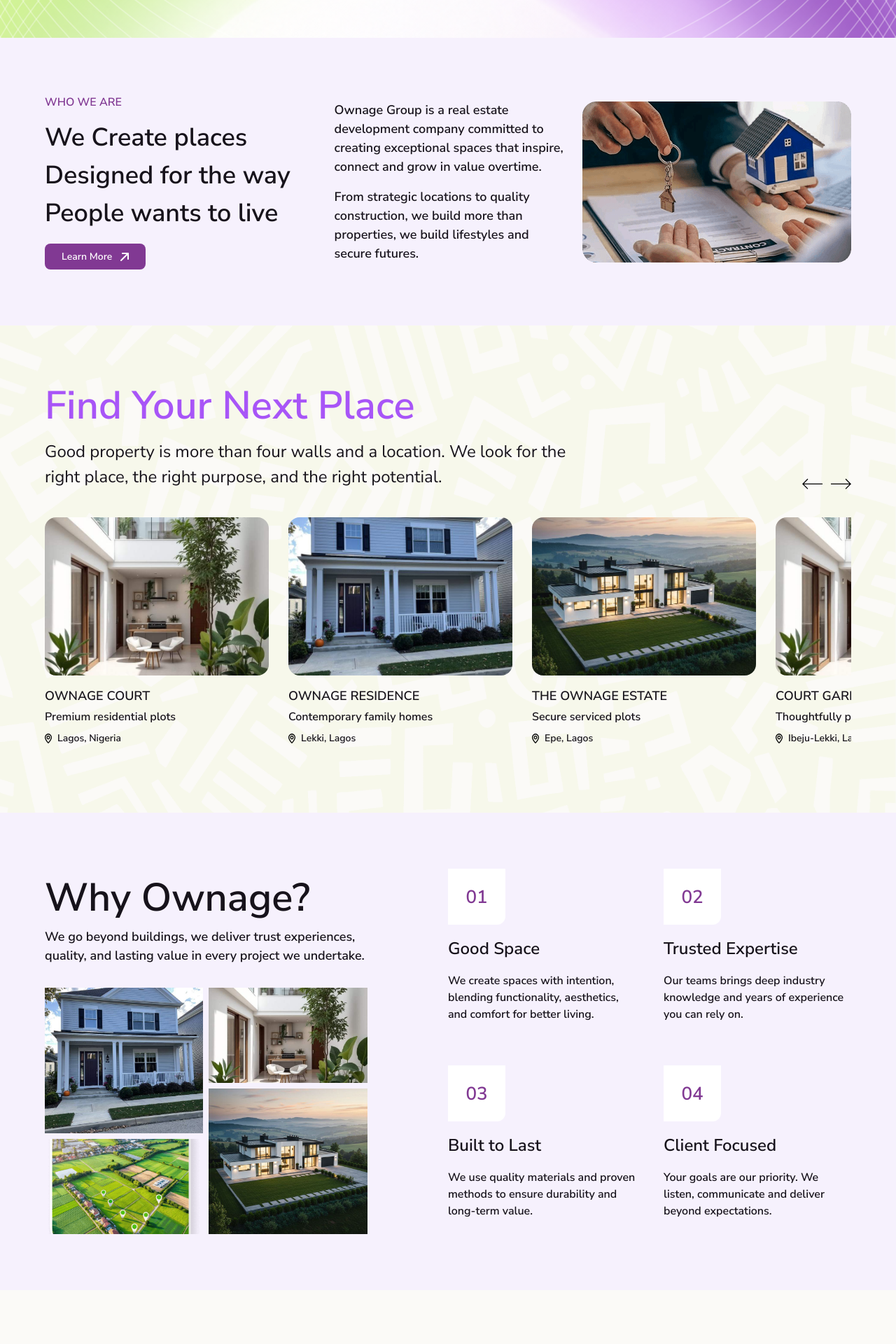
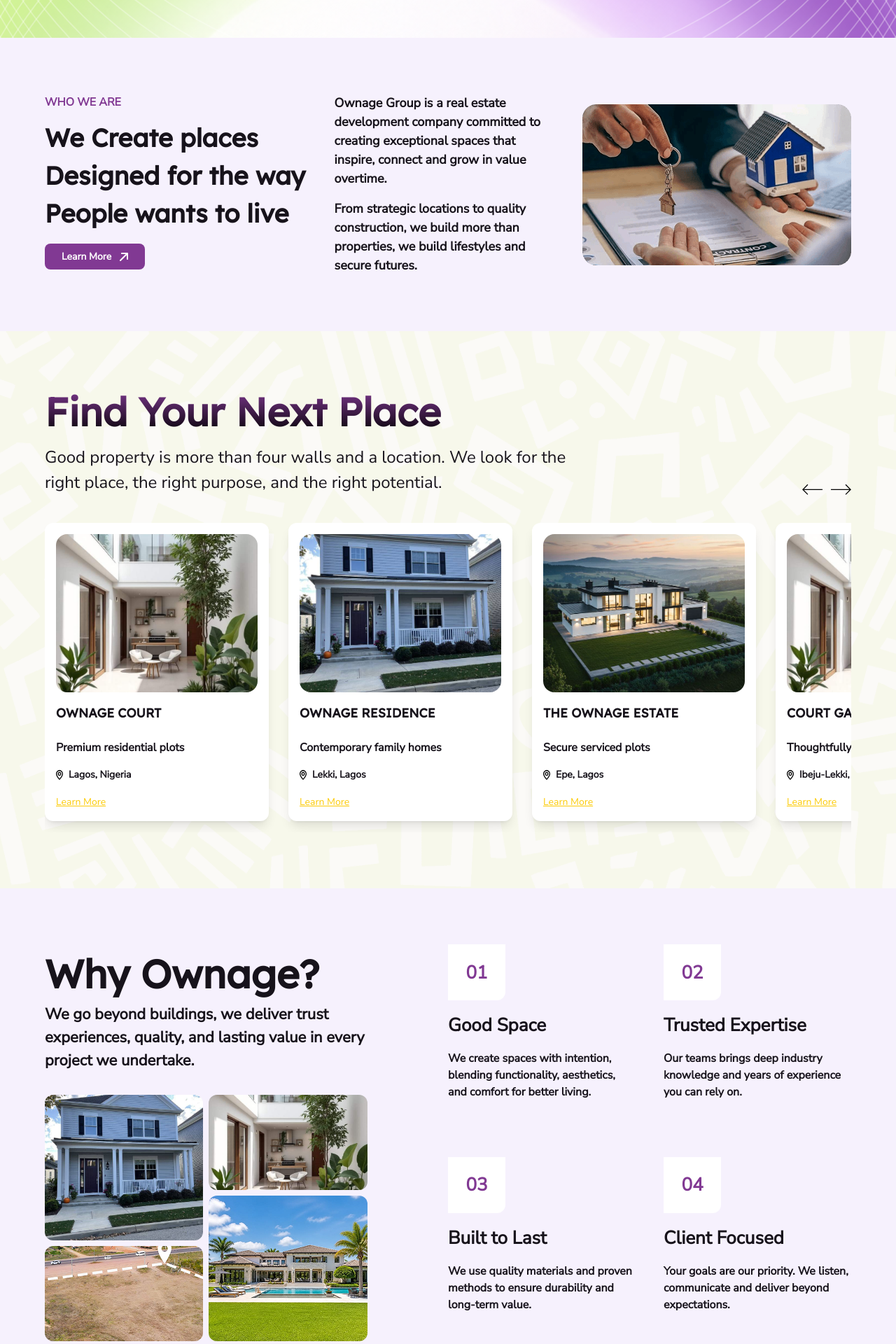
Before and after one commit to Frokesy/ownage, a React (Vite) app: page / in a window 1280 px wide. Shown: the part 900-2820 px from the top of the page at 70% size. Built offline with nearby package versions, Linux system fonts and the light colour scheme; no server answers.

Commit message:
modified homepage

```diff
--- a/src/components/home/Blog.tsx
+++ b/src/components/home/Blog.tsx
@@ -16,10 +16,10 @@ const Blog = () => {
   return (
     <section className="mx-auto w-[90%] max-w-7xl py-14 lg:py-24">
       <div className="flex items-center justify-center">
-        <h2 className="bg-[url('/purple-text-bg.svg')] bg-contain bg-center bg-no-repeat px-3 py-2 text-[36px] font-semibold text-white sm:text-[48px] lg:text-[62px]">
+        <h2 className="bg-[url('/purple-text-bg.svg')] lexend bg-contain bg-center bg-no-repeat px-3 py-2 text-[36px] font-semibold text-white sm:text-[48px] lg:text-[62px]">
           {section?.accent || "Latest"}
         </h2>
-        <h2 className="ml-2 text-[36px] font-semibold sm:text-[48px] lg:ml-3 lg:text-[62px]">
+        <h2 className="ml-2 text-[36px] font-semibold lexend sm:text-[48px] lg:ml-3 lg:text-[62px]">
           {section?.title || "News"}
         </h2>
       </div>
@@ -48,7 +48,7 @@ const Blog = () => {
               />
               <div className="p-5 sm:p-6">
                 <h3
-                  className={`font-bold transition-[font-size] duration-500 ${isActive ? "text-[22px] lg:text-[24px]" : "text-[18px] lg:text-[20px]"}`}
+                  className={`font-bold lexend transition-[font-size] duration-500 ${isActive ? "text-[22px] lg:text-[24px]" : "text-[18px] lg:text-[20px]"}`}
                 >
                   {item.title}
                 </h3>
--- a/src/components/home/Services.tsx
+++ b/src/components/home/Services.tsx
@@ -1,21 +1,73 @@
 import { useRef } from "react";
+import { Link } from "react-router-dom";
 import { LeftArrow, LocationIcon, RightArrow } from "../icons";
 import { findCmsSection, useCmsPage } from "../../context/SiteContentContext";
 
-const fallbackServices: Array<{ name: string; type: string; location: string; image: string; alt?: string }> = [
-  { name: "Ownage Court", type: "Premium residential plots", location: "Lagos, Nigeria", image: "/court.jpg" },
-  { name: "Ownage Residence", type: "Contemporary family homes", location: "Lekki, Lagos", image: "/residence.jpg" },
-  { name: "The Ownage Estate", type: "Secure serviced plots", location: "Epe, Lagos", image: "/estate.jpg" },
-  { name: "Court Gardens", type: "Thoughtfully planned community", location: "Ibeju-Lekki, Lagos", image: "/court.jpg" },
-  { name: "Residence Two", type: "Modern urban residences", location: "Ajah, Lagos", image: "/residence.jpg" },
-  { name: "Estate Park", type: "Land built for lasting value", location: "Lagos, Nigeria", image: "/estate.jpg" },
+const fallbackServices: Array<{
+  name: string;
+  type: string;
+  location: string;
+  image: string;
+  href: string;
+  alt?: string;
+}> = [
+  {
+    name: "Ownage Court",
+    type: "Premium residential plots",
+    location: "Lagos, Nigeria",
+    image: "/court.jpg",
+    href: "/project",
+  },
+  {
+    name: "Ownage Residence",
+    type: "Contemporary family homes",
+    location: "Lekki, Lagos",
+    image: "/residence.jpg",
+    href: "/project",
+  },
+  {
+    name: "The Ownage Estate",
+    type: "Secure serviced plots",
+    location: "Epe, Lagos",
+    image: "/estate.jpg",
+    href: "/project",
+  },
+  {
+    name: "Court Gardens",
+    type: "Thoughtfully planned community",
+    location: "Ibeju-Lekki, Lagos",
+    image: "/court.jpg",
+    href: "/project",
+  },
+  {
+    name: "Residence Two",
+    type: "Modern urban residences",
+    location: "Ajah, Lagos",
+    image: "/residence.jpg",
+    href: "/project",
+  },
+  {
+    name: "Estate Park",
+    type: "Land built for lasting value",
+    location: "Lagos, Nigeria",
+    image: "/estate.jpg",
+    href: "/project",
+  },
 ];
 
 const Services = () => {
   const scrollContainerRef = useRef<HTMLDivElement>(null);
   const section = findCmsSection(useCmsPage("home"), "services");
+  const listingHref = section?.buttonHref || "/project";
   const services = section?.items?.length
-    ? section.items.map((item) => ({ name: item.title || "Property", type: item.subtitle || "", location: item.location || "", image: item.image?.url || "/court.jpg", alt: item.image?.alt }))
+    ? section.items.map((item) => ({
+        name: item.title || "Property",
+        type: item.subtitle || "",
+        location: item.location || "",
+        image: item.image?.url || "/court.jpg",
+        href: item.href || listingHref,
+        alt: item.image?.alt,
+      }))
     : fallbackServices;
 
   const scrollCards = (direction: -1 | 1) => {
@@ -29,14 +81,20 @@ const Services = () => {
   };
 
   return (
-    <section className="bg-cover bg-center py-12 sm:py-16 lg:py-20" style={{ backgroundImage: `url(${section?.image?.url || "/service-bg.png"})` }}>
+    <section
+      className="bg-cover bg-center py-12 sm:py-16 lg:py-20"
+      style={{
+        backgroundImage: `url(${section?.image?.url || "/service-bg.png"})`,
+      }}
+    >
       <div className="mx-auto flex w-[90%] max-w-7xl flex-col gap-7 sm:flex-row sm:items-end sm:justify-between">
         <div className="max-w-3xl">
-          <h2 className="text-[34px] font-semibold leading-tight text-purple-500 sm:text-[44px] lg:text-[56px]">
+          <h2 className="text-[30px] font-semibold lexend leading-tight from-purple-20 to-black bg-clip-text text-transparent bg-gradient-to-b sm:text-[30px] lg:text-[56px]">
             {section?.title || "Find Your Next Place"}
           </h2>
           <p className="mt-3 text-base leading-7 sm:text-lg lg:text-[24px] lg:leading-9">
-            {section?.subtitle || "Good property is more than four walls and a location. We look for the right place, the right purpose, and the right potential."}
+            {section?.subtitle ||
+              "Good property is more than four walls and a location. We look for the right place, the right purpose, and the right potential."}
           </p>
         </div>
 
@@ -66,19 +124,39 @@ const Services = () => {
         className="scrollbar-hide mx-auto mt-8 flex w-[90%] max-w-7xl snap-x snap-mandatory gap-5 overflow-x-auto overscroll-x-contain pb-4 sm:mt-10 sm:gap-7"
       >
         {services.map((service) => (
-          <article key={service.name} className="group w-[82vw] max-w-[340px] shrink-0 snap-start transition-transform duration-300 hover:-translate-y-1 sm:w-[320px]">
+          <article
+            key={service.name}
+            className="group w-[82vw] max-w-[340px] bg-white p-4 rounded-xl shadow-lg shrink-0 snap-start transition-transform duration-300 hover:-translate-y-1 sm:w-[320px]"
+          >
             <img
               src={service.image}
               alt={service.alt || `${service.name} property`}
               className="h-[220px] w-full rounded-2xl object-cover transition-transform duration-500 group-hover:scale-[1.02] sm:h-[226px]"
               loading="lazy"
             />
-            <h3 className="mt-4 text-[18px] font-semibold uppercase">{service.name}</h3>
-            <p className="mt-1 text-[16px] font-semibold">{service.type}</p>
-            <div className="mt-2 flex items-center gap-2">
+            <h3 className="mt-4 text-[18px] font-semibold lexend uppercase">
+              {service.name}
+            </h3>
+            <p className="mt-6 text-[16px] font-semibold">{service.type}</p>
+            <div className="my-4 flex items-center gap-2">
               <LocationIcon />
               <p className="text-[14px] font-semibold">{service.location}</p>
             </div>
+            {service.href.startsWith("/") ? (
+              <Link
+                to={service.href}
+                className="text-orange-20 text-[14px] underline"
+              >
+                Learn More
+              </Link>
+            ) : (
+              <a
+                href={service.href}
+                className="text-orange-20 text-[14px] underline"
+              >
+                Learn More
+              </a>
+            )}
           </article>
         ))}
       </div>
--- a/src/components/home/Testimonials.tsx
+++ b/src/components/home/Testimonials.tsx
@@ -6,26 +6,34 @@ const fallbackTestimonials = [
     name: "Tunde Adeyemi",
     role: "Homeowner",
     image: "/about/tunde.png",
-    quote: "From the first site inspection to getting the keys, the entire process was smooth and transparent. Ownage Group truly delivers on its promise of quality and value.",
+    quote:
+      "From the first site inspection to getting the keys, the entire process was smooth and transparent. Ownage Group truly delivers on its promise of quality and value.",
   },
   {
     name: "Funmi Akinola",
     role: "Property Investor",
     image: "/about/funmi.png",
-    quote: "The team explained every stage clearly and helped me choose a property that matched my long-term goals. I always felt informed and confident in my decision.",
+    quote:
+      "The team explained every stage clearly and helped me choose a property that matched my long-term goals. I always felt informed and confident in my decision.",
   },
   {
     name: "Kunle Babatunde",
     role: "Landowner",
     image: "/about/kunle.png",
-    quote: "What stood out was the attention to detail and honest communication. The documentation was straightforward, and every commitment was handled professionally.",
+    quote:
+      "What stood out was the attention to detail and honest communication. The documentation was straightforward, and every commitment was handled professionally.",
   },
 ];
 
 const Testimonials = () => {
   const section = findCmsSection(useCmsPage("home"), "testimonials");
   const testimonials = section?.items?.length
-    ? section.items.map((item) => ({ name: item.title || "Client", role: item.subtitle || "Client", image: item.image?.url || "/client.png", quote: item.text || "" }))
+    ? section.items.map((item) => ({
+        name: item.title || "Client",
+        role: item.subtitle || "Client",
+        image: item.image?.url || "/client.png",
+        quote: item.text || "",
+      }))
     : fallbackTestimonials;
   const [activeIndex, setActiveIndex] = useState(0);
 
@@ -39,10 +47,20 @@ const Testimonials = () => {
   const activeTestimonial = testimonials[activeIndex];
 
   return (
-    <section className="bg-cover bg-center py-12 sm:py-16 lg:py-20" style={{ backgroundImage: `url(${section?.images?.[0]?.url || "/service-bg.png"})` }}>
+    <section
+      className="bg-cover bg-center py-12 sm:py-16 lg:py-20"
+      style={{
+        backgroundImage: `url(${section?.images?.[0]?.url || "/service-bg.png"})`,
+      }}
+    >
       <div className="mx-auto w-[90%] max-w-7xl">
-        <h2 className="text-center text-[30px] font-semibold sm:text-[40px] lg:text-[50px]">
-          {section?.title || <>What some of our happy <span className="text-purple-20">clients say</span></>}
+        <h2 className="text-center lexend text-[30px] font-semibold sm:text-[40px] lg:text-[50px]">
+          {section?.title || (
+            <>
+              What some of our happy{" "}
+              <span className="text-purple-20">clients say</span>
+            </>
+          )}
         </h2>
         <p className="py-3 text-[#0E2824] lg:text-[16px] text-center">
           {section?.subtitle || "Trusted by people, chosen for a reason"}
@@ -50,18 +68,33 @@ const Testimonials = () => {
 
         <div className="mt-8 flex w-full flex-col items-center justify-between gap-8 lg:mt-12 lg:flex-row lg:gap-10">
           <div className="relative flex w-full flex-col items-center lg:w-[70%] lg:flex-row">
-            <img
-              key={`portrait-${activeIndex}`}
-              src={activeTestimonial.image}
-              alt={`${activeTestimonial.name}, ${activeTestimonial.role}`}
-              className="carousel-focus-enter aspect-square w-[220px] shrink-0 rounded-full object-cover object-top shadow-xl sm:w-[270px] lg:w-[300px]"
-            />
-            <div key={activeIndex} className="carousel-focus-enter -mt-3 w-[92%] space-y-3 rounded-2xl bg-white p-6 shadow-xl sm:-mt-5 sm:p-8 lg:absolute lg:right-0 lg:mt-0 lg:w-[55%]">
-              <p className="text-sm font-semibold uppercase tracking-wider text-purple-20">{activeTestimonial.role}</p>
-              <h3 className="text-[24px] font-semibold lg:text-[30px]">{activeTestimonial.name}</h3>
-              <blockquote className="text-[16px] leading-7 lg:text-[20px] lg:leading-8">“{activeTestimonial.quote}”</blockquote>
+            <div className="testimonial-frame carousel-focus-enter relative z-10 aspect-square w-[220px] shrink-0 sm:w-[270px] lg:w-[300px]">
+              <img
+                key={`portrait-${activeIndex}`}
+                src={activeTestimonial.image}
+                alt={`${activeTestimonial.name}, ${activeTestimonial.role}`}
+                className="testimonial h-full w-full object-cover object-top"
+              />
+            </div>
+            <div
+              key={activeIndex}
+              className="carousel-focus-enter -mt-3 w-[92%] space-y-3 rounded-2xl bg-white p-6 shadow-xl sm:-mt-5 sm:p-8 lg:absolute lg:right-0 lg:mt-0 lg:w-[55%]"
+            >
+              <p className="text-sm font-semibold uppercase tracking-wider text-purple-20">
+                {activeTestimonial.role}
+              </p>
+              <h3 className="text-[24px] font-semibold lg:text-[30px]">
+                {activeTestimonial.name}
+              </h3>
+              <blockquote className="text-[16px] leading-7 lg:text-[20px] lg:leading-8">
+                “{activeTestimonial.quote}”
+              </blockquote>
 
-              <div className="flex items-center gap-2 pt-3" role="group" aria-label="Choose testimonial">
+              <div
+                className="flex items-center gap-2 pt-3"
+                role="group"
+                aria-label="Choose testimonial"
+              >
                 {testimonials.map((testimonial, index) => (
                   <button
                     key={testimonial.name}
@@ -77,7 +110,11 @@ const Testimonials = () => {
           </div>
 
           <div className="w-full max-w-[260px] lg:w-[30%] lg:max-w-none">
-            <img src={section?.image?.url || "/people-grouped.png"} alt={section?.image?.alt || "Ownage client community"} className="w-full object-contain" />
+            <img
+              src={section?.image?.url || "/people-grouped.png"}
+              alt={section?.image?.alt || "Ownage client community"}
+              className="w-full object-contain"
+            />
           </div>
         </div>
       </div>
--- a/src/components/home/TheWhy.tsx
+++ b/src/components/home/TheWhy.tsx
@@ -1,4 +1,3 @@
-import React from "react";
 import { findCmsSection, useCmsPage } from "../../context/SiteContentContext";
 
 const TheWhy = () => {
@@ -30,18 +29,23 @@ const TheWhy = () => {
     },
   ];
   const reasons = section?.items?.length
-    ? section.items.map((item, index) => ({ id: index + 1, title: item.title || "Reason", description: item.text || "" }))
+    ? section.items.map((item, index) => ({
+        id: index + 1,
+        title: item.title || "Reason",
+        description: item.text || "",
+      }))
     : fallbackReasons;
   const images = section?.images || [];
   return (
     <div className="bg-[#F6F1FD] lg:py-20 py-10">
       <div className="mx-auto flex w-[90%] max-w-7xl flex-col justify-between lg:flex-row lg:space-x-10">
         <div className="lg:w-[40%]">
-          <h2 className="lg:text-[56px] text-[30px] font-semibold">
+          <h2 className="lg:text-[56px] text-[30px] lexend font-semibold">
             {section?.title || "Why Ownage?"}
           </h2>
-          <p className="lg:text-[18px] text-[14px] font-semibold">
-            {section?.subtitle || "We go beyond buildings, we deliver trust experiences, quality, and lasting value in every project we undertake."}
+          <p className="lg:text-[22px] text-[16px] font-semibold">
+            {section?.subtitle ||
+              "We go beyond buildings, we deliver trust experiences, quality, and lasting value in every project we undertake."}
           </p>
 
           <div className="flex space-x-2 mt-8">
@@ -49,20 +53,24 @@ const TheWhy = () => {
               <img
                 src={images[0]?.url || "/residence.jpg"}
                 alt={images[0]?.alt || "Ownage residence"}
-                className="w-full h-[208px] object-cover"
+                className="w-full h-[208px] object-cover rounded-xl"
               />
               <img
-                src={images[1]?.url || "/hero-img-2.png"}
+                src={images[1]?.url || "/landmark.png"}
                 alt={images[1]?.alt || "Ownage development"}
-                className="w-full h-[136px] object-cover"
+                className="w-full h-[136px] object-cover rounded-xl"
               />
             </div>
             <div className="space-y-2 w-[240px]">
-              <img src={images[2]?.url || "/court.jpg"} alt={images[2]?.alt || "Ownage court"} className="w-full h-[136px] object-cover" />
               <img
-                src={images[3]?.url || "/estate.jpg"}
+                src={images[2]?.url || "/court.jpg"}
+                alt={images[2]?.alt || "Ownage court"}
+                className="w-full h-[136px] object-cover rounded-xl"
+              />
+              <img
+                src={images[3]?.url || "/estate-2.png"}
                 alt={images[3]?.alt || "Ownage estate"}
-                className="w-full h-[208px] object-cover"
+                className="w-full h-[208px] object-cover rounded-xl"
               />
             </div>
           </div>
@@ -74,7 +82,7 @@ const TheWhy = () => {
               <div className="lg:w-[82px] lg:h-[80px] w-[60px] h-[60px] flex justify-center items-center text-[26px] font-semibold font-sans text-purple-20 bg-white rounded-br-xl">
                 0{reason.id}
               </div>
-              <h2 className="lg:text-[24px] text-[18px] font-semibold">
+              <h2 className="lg:text-[26px] text-[18px] font-semibold">
                 {reason.title}
               </h2>
               <p className="lg:text-[16px] text-[14px] font-semibold">
--- a/src/components/home/WhoWeAre.tsx
+++ b/src/components/home/WhoWeAre.tsx
@@ -1,4 +1,3 @@
-import React from "react";
 import { Link } from "react-router-dom";
 import { DiagArrow } from "../icons";
 import { findCmsSection, useCmsPage } from "../../context/SiteContentContext";
@@ -9,27 +8,50 @@ const WhoWeAre = () => {
     <div className="bg-[#F6F1FD]">
       <div className="mx-auto flex w-[90%] max-w-7xl flex-col justify-between py-10 lg:flex-row lg:space-x-4 lg:py-20">
         <div className="lg:w-[35%]">
-          <h2 className="uppercase text-purple-20 font-semibold">{section?.eyebrow || "Who We Are"}</h2>
-          <h2 className="lg:text-[36px] text-[30px] mt-3 mb-4 font-semibold">
-            {section?.title || "We Create places Designed for the way People wants to live"}
+          <h2 className="uppercase text-purple-20 font-bold">
+            {section?.eyebrow || "Who We Are"}
           </h2>
-          <Link to={section?.buttonHref || "/about"} className="micro-button bg-purple-20 px-6 rounded-lg space-x-3 flex w-fit items-center py-2">
+          <h2 className="lg:text-[36px] lexend text-[30px] mt-3 mb-4 font-semibold">
+            {section?.title ||
+              "We Create places Designed for the way People wants to live"}
+          </h2>
+          <Link
+            to={section?.buttonHref || "/about"}
+            className="micro-button lg:flex hidden bg-purple-20 px-6 rounded-lg space-x-3 w-fit items-center py-2"
+          >
             <span className="text-white text-[14px] font-semibold">
               {section?.buttonLabel || "Learn More"}
             </span>
             <DiagArrow />
           </Link>
         </div>
-        <div className="mt-8 flex flex-col items-center lg:mt-0 lg:w-[65%] lg:flex-row lg:space-x-6">
+        <div className="flex flex-col lg:items-center lg:mt-0 lg:w-[65%] lg:flex-row lg:space-x-6">
           <div className="space-y-4">
             <p className="lg:text-[18px] text-[14px] font-semibold">
-              {section?.body?.[0] || "Ownage Group is a real estate development company committed to creating exceptional spaces that inspire, connect and grow in value overtime."}
+              {section?.body?.[0] ||
+                "Ownage Group is a real estate development company committed to creating exceptional spaces that inspire, connect and grow in value overtime."}
             </p>
             <p className="lg:text-[18px] text-[14px] font-semibold">
-              {section?.body?.[1] || "From strategic locations to quality construction, we build more than properties, we build lifestyles and secure futures."}
+              {section?.body?.[1] ||
+                "From strategic locations to quality construction, we build more than properties, we build lifestyles and secure futures."}
             </p>
           </div>
-          <img src={section?.image?.url || "/img-one.png"} alt={section?.image?.alt || "Who We Are"} className="micro-image lg:mt-0 mt-10" />
+          <div className="flex">
+            <Link
+              to={section?.buttonHref || "/about"}
+              className="micro-button flex lg:hidden mt-4 bg-purple-20 px-6 rounded-lg space-x-3 items-center py-2"
+            >
+              <span className="text-white text-[14px] font-semibold">
+                {section?.buttonLabel || "Learn More"}
+              </span>
+              <DiagArrow />
+            </Link>
+          </div>
+          <img
+            src={section?.image?.url || "/img-one.png"}
+            alt={section?.image?.alt || "Who We Are"}
+            className="micro-image lg:mt-0 mt-10"
+          />
         </div>
       </div>
     </div>
```
Also changed, not shown: src/index.css (+35 -0 lines), src/main.tsx (+2 -6 lines), public/estate-2.png (added), public/landmark.png (added).
